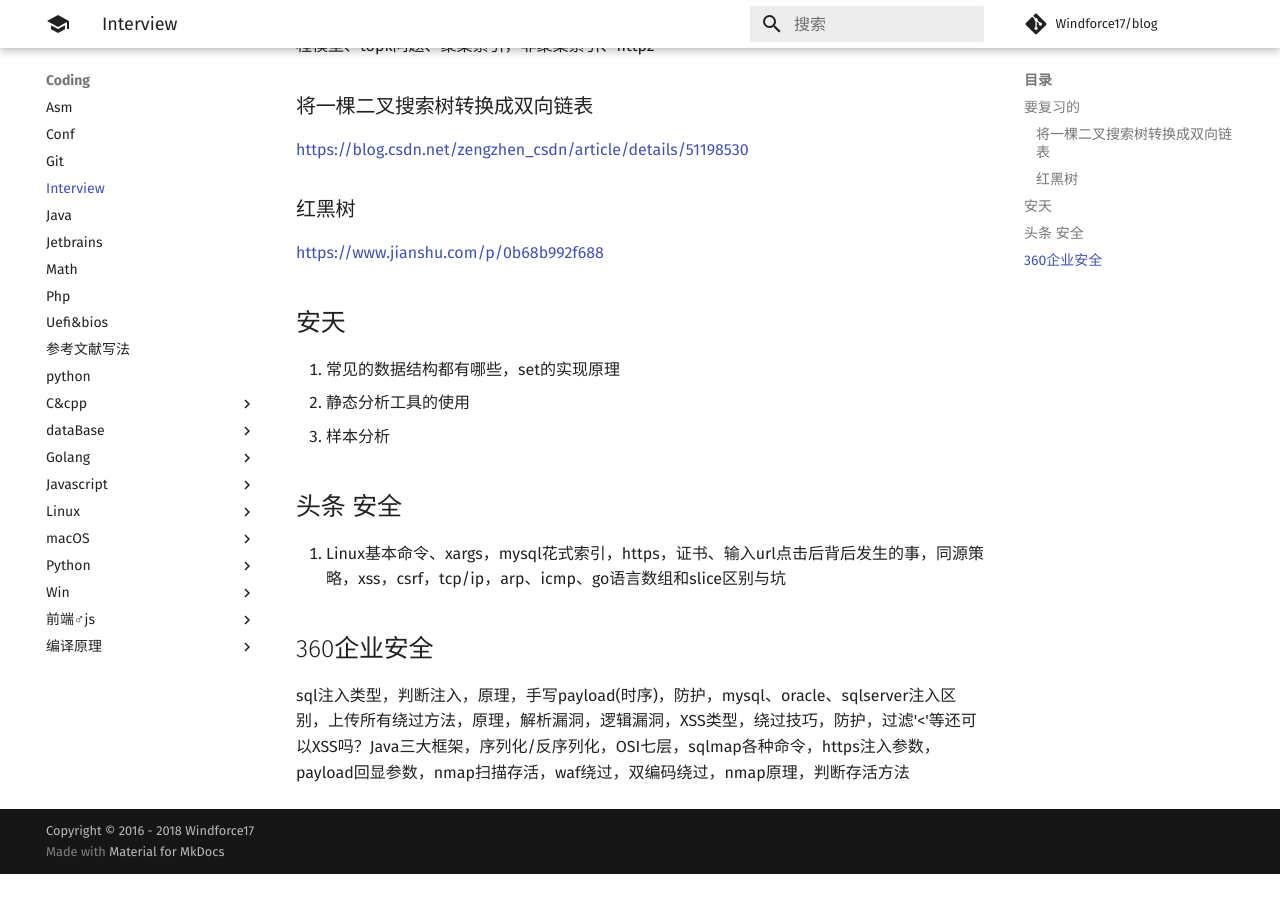
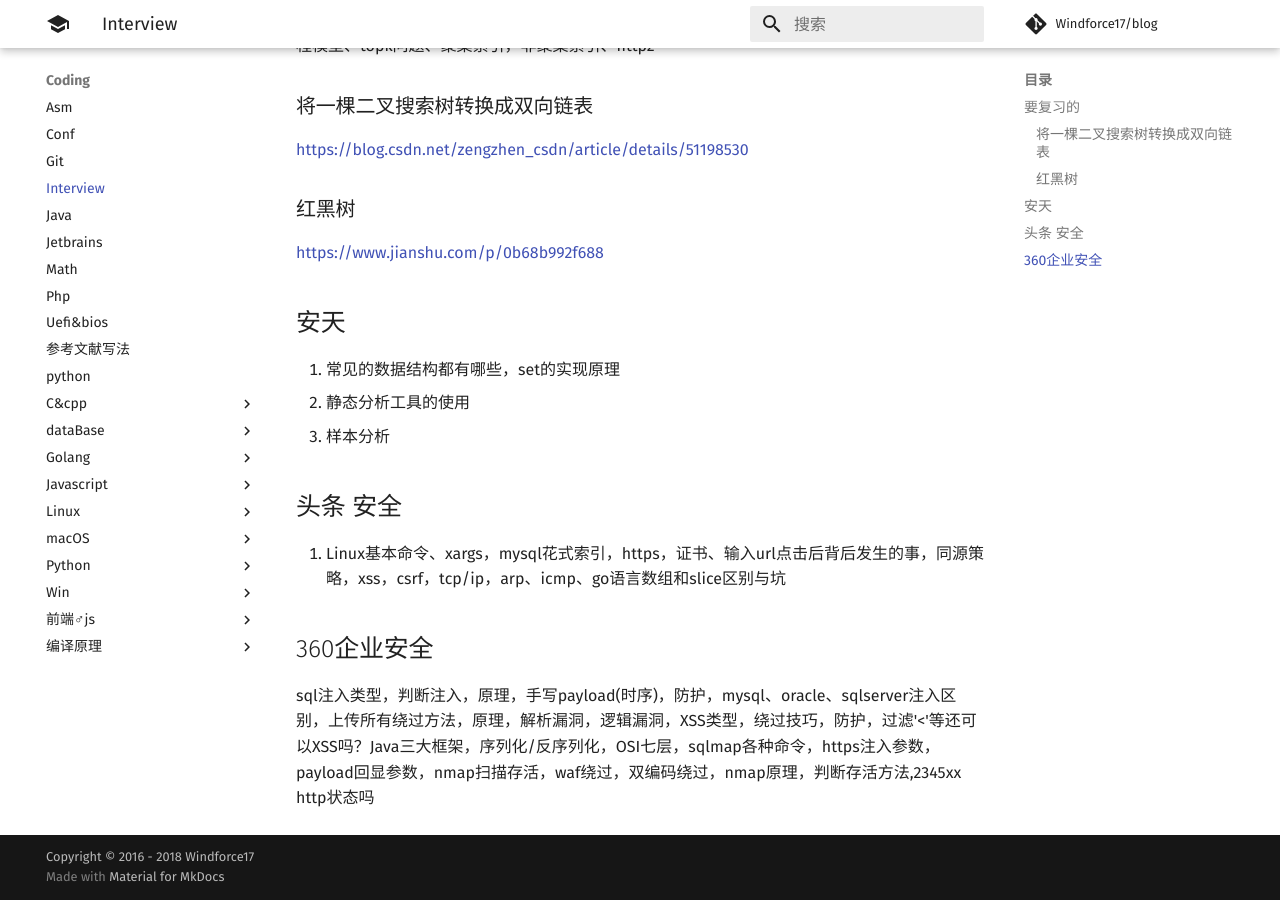
Before and after one commit to Windforce17/blog, an MkDocs documentation site: the page built from docs/coding/interview.md, in a window 1280 px wide and 900 px high, scrolled down 587 px. Built offline with MkDocs 1.6.1 and Material for MkDocs 9.7.7, drawn with Linux system fonts in a browser that asks for light colours; comment, search, counter and statistics services are not loaded; before the commit the page ends 1461 px from its top, so only the background shows below that.

Commit message:
[interview] add 360

```diff
--- a/docs/coding/interview.md
+++ b/docs/coding/interview.md
@@ -34,4 +34,4 @@
 1. Linux基本命令、xargs，mysql花式索引，https，证书、输入url点击后背后发生的事，同源策略，xss，csrf，tcp/ip，arp、icmp、go语言数组和slice区别与坑
 
 ## 360企业安全
-sql注入类型，判断注入，原理，手写payload(时序)，防护，mysql、oracle、sqlserver注入区别，上传所有绕过方法，原理，解析漏洞，逻辑漏洞，XSS类型，绕过技巧，防护，过滤'<'等还可以XSS吗？Java三大框架，序列化/反序列化，OSI七层，sqlmap各种命令，https注入参数，payload回显参数，nmap扫描存活，waf绕过，双编码绕过，nmap原理，判断存活方法
+sql注入类型，判断注入，原理，手写payload(时序)，防护，mysql、oracle、sqlserver注入区别，上传所有绕过方法，原理，解析漏洞，逻辑漏洞，XSS类型，绕过技巧，防护，过滤'<'等还可以XSS吗？Java三大框架，序列化/反序列化，OSI七层，sqlmap各种命令，https注入参数，payload回显参数，nmap扫描存活，waf绕过，双编码绕过，nmap原理，判断存活方法,2345xx http状态吗
```
